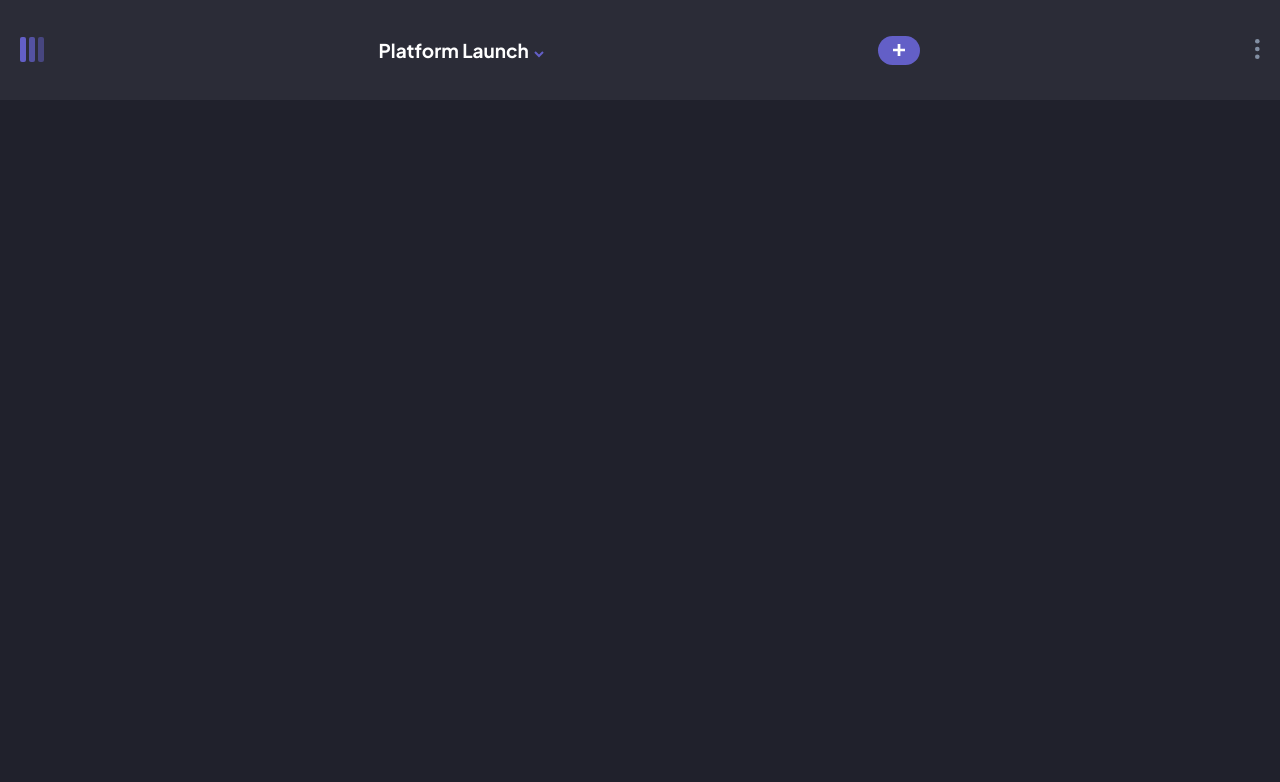
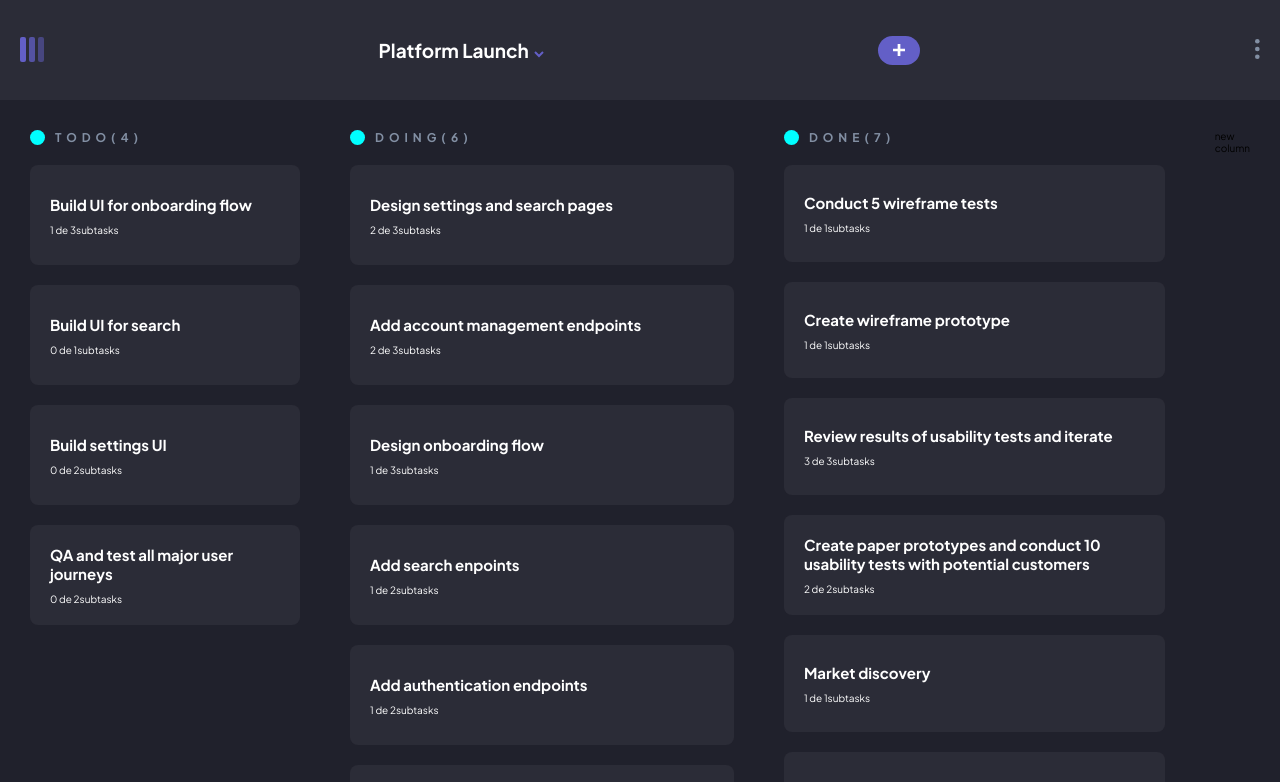
Before and after one commit to Wladimir-Dev/task-management-app, a React (Vite) app: page / in a window 1280 px wide. Shown: the top 782 px of the page. Built offline with nearby package versions, Linux system fonts and the light colour scheme.

Commit message:
show list tasks

```diff
--- a/src/App.jsx
+++ b/src/App.jsx
@@ -1,10 +1,12 @@
 import './App.css'
 import Header from './components/Header'
+import { GroupTask } from './containers/GroupTask'
 
-function App () {
+function App() {
   return (
     <main className='app'>
       <Header />
+      <GroupTask />
     </main>
   )
 }
--- /dev/null
+++ b/src/components/CardTask/index.jsx
@@ -0,0 +1,14 @@
+import React from 'react'
+
+import styles from './styles.module.css'
+export const CardTask = ({ title, subTasks }) => {
+  const nCompleted = subTasks.filter((subTask) => subTask.isCompleted)
+  return (
+    <article className={styles.cardTask}>
+      <h3>{title}</h3>
+      <span>
+        {nCompleted.length} de {subTasks.length}subtasks
+      </span>
+    </article>
+  )
+}
--- /dev/null
+++ b/src/components/CardTask/styles.module.css
@@ -0,0 +1,13 @@
+.cardTask{
+    background-color: var(--darkGray);
+    border-radius: .8rem;
+    padding: 2rem;
+    height: 10rem;
+    display: flex;
+    flex-direction: column;
+    justify-content: center;
+}
+.cardTask h3{
+    font-size: 1.5rem;
+    margin-bottom: 1rem;
+}
--- /dev/null
+++ b/src/containers/GroupTask/index.jsx
@@ -0,0 +1,20 @@
+import React from 'react'
+import { useTask } from '../../hooks/useTask'
+import { ListOfTask } from '../ListOfTask'
+
+import styles from './styles.module.css'
+
+export const GroupTask = () => {
+  const { currentBoard } = useTask()
+
+  return (
+    <section className={styles.groupTask}>
+      {currentBoard.columns.map((column) => (
+        <ListOfTask key={column.id} column={column} />
+      ))}
+      <section>
+        new column
+      </section>
+    </section>
+  )
+}
--- /dev/null
+++ b/src/containers/GroupTask/styles.module.css
@@ -0,0 +1,7 @@
+.groupTask{
+    display: flex;
+    overflow: auto;
+    scroll-snap-type: mandatory;
+    column-gap: 5rem;
+    padding: 3rem;
+}
--- /dev/null
+++ b/src/containers/ListOfTask/index.jsx
@@ -0,0 +1,24 @@
+import React from 'react'
+import { CardTask } from '../../components/CardTask'
+import styles from './styles.module.css'
+export const ListOfTask = ({ column }) => {
+  return (
+    <section className={styles.listOfTask}>
+      <section className={styles.header}>
+        <div />
+        <h2>
+          {column.name}({column.tasks.length})
+        </h2>
+      </section>
+      <section
+        className={`${styles.body} ${
+          column.tasks.length === 0 && styles.listEmpty
+        }`}
+      >
+        {column.tasks.map((task) => (
+          <CardTask key={task.id} title={task.title} subTasks={task.subtasks} />
+        ))}
+      </section>
+    </section>
+  )
+}
--- /dev/null
+++ b/src/containers/ListOfTask/styles.module.css
@@ -0,0 +1,36 @@
+.listOfTask {
+  color: white;
+  /* background-color: blueviolet; */
+  min-width: 27rem;
+  height: 100vh;
+}
+.header {
+  display: flex;
+  column-gap: 1rem;
+  align-items: center;
+}
+.header h2{
+    text-transform: uppercase;
+    color: var(--mediumGray);
+    font-size: 1.2rem;
+    letter-spacing: .5rem;
+}
+.header :nth-child(1) {
+  width: 1.5rem;
+  height: 1.5rem;
+  background-color: aqua;
+  border-radius: 50%;
+}
+.body {
+  display: flex;
+  flex-direction: column;
+  row-gap: 2rem;
+  margin-top: 2rem;
+  height: 100%;
+}
+.listEmpty{
+    border: 1px dashed var(--mediumGray);
+    border-width: 2px;
+    border-radius: 0.8rem;
+
+}
```
